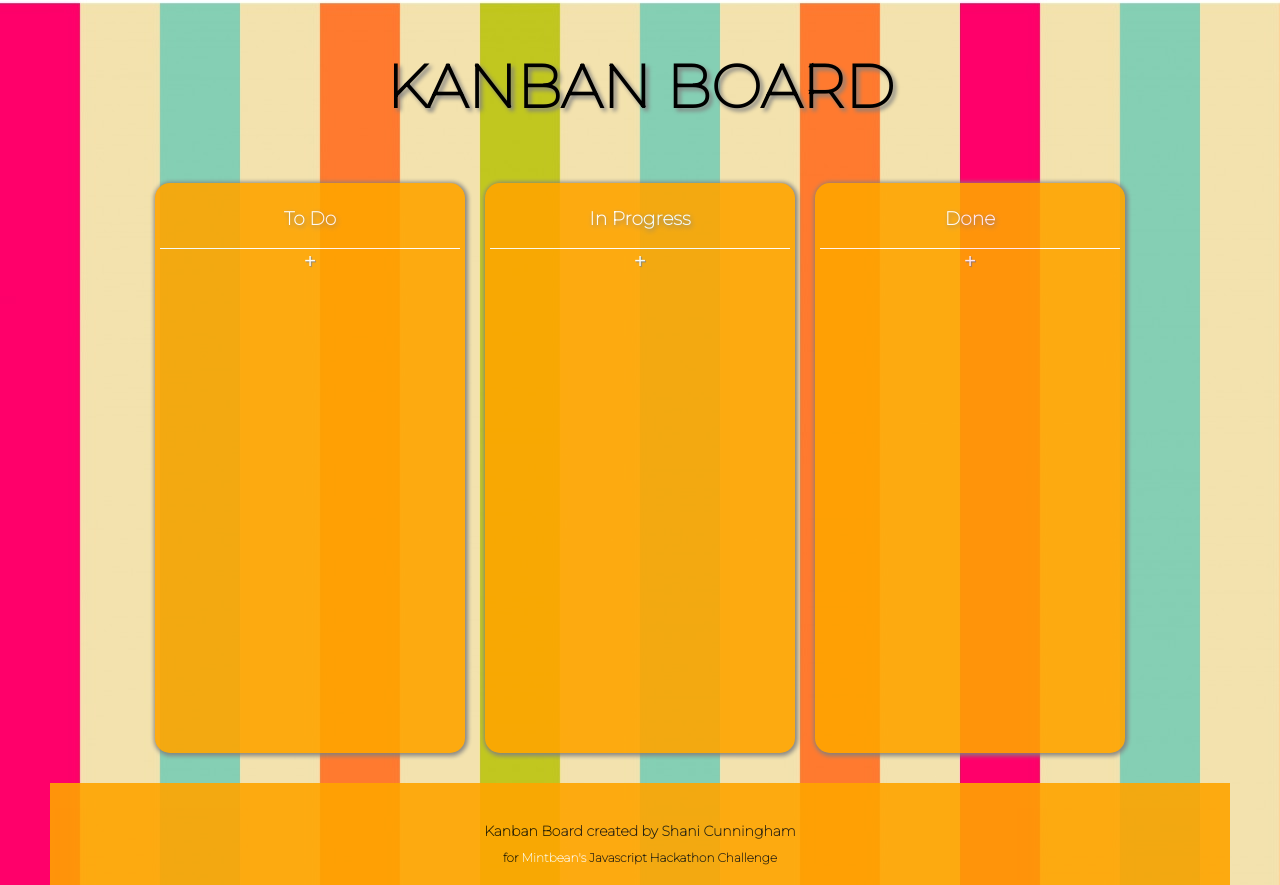
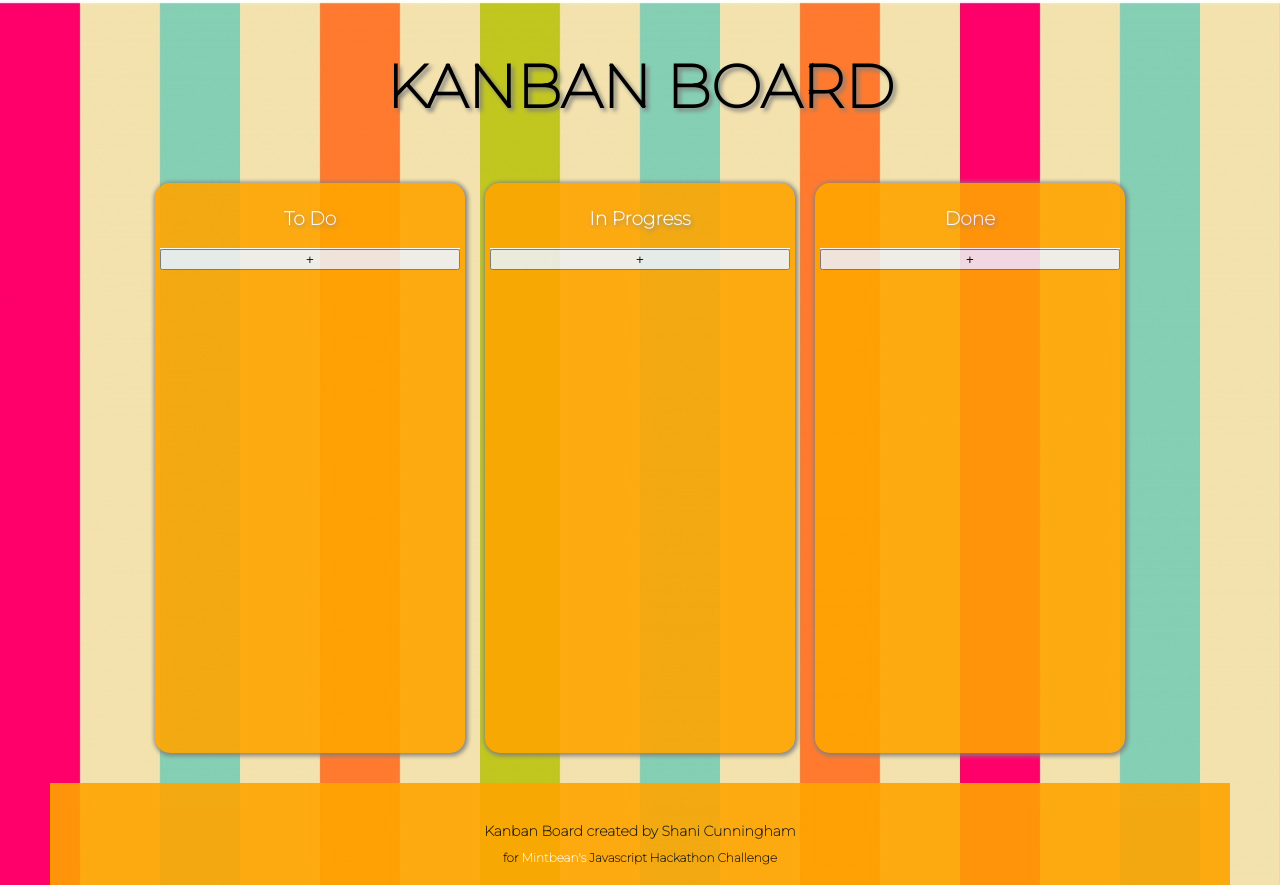
Before and after one commit to shanicunn/kanban-board-mintbean-olympics, a React (Create React App) app: page / in a window 1280 px wide. Built offline with nearby package versions, Linux system fonts and the light colour scheme.

Commit message:
Changed add and delete button class name

```diff
--- a/src/App.css
+++ b/src/App.css
@@ -47,14 +47,14 @@
   align-content: center;
   flex-direction: column;
 }
-.card-add {
+.card-btn {
   border: none;
   background-color: orange;
   color: white;
   font-size: 20px;
   text-shadow: gray 1px 1px 1px;
 }
-.card-add:hover {
+.card-btn:hover {
   color: gray;
 }
 .column li {
```
